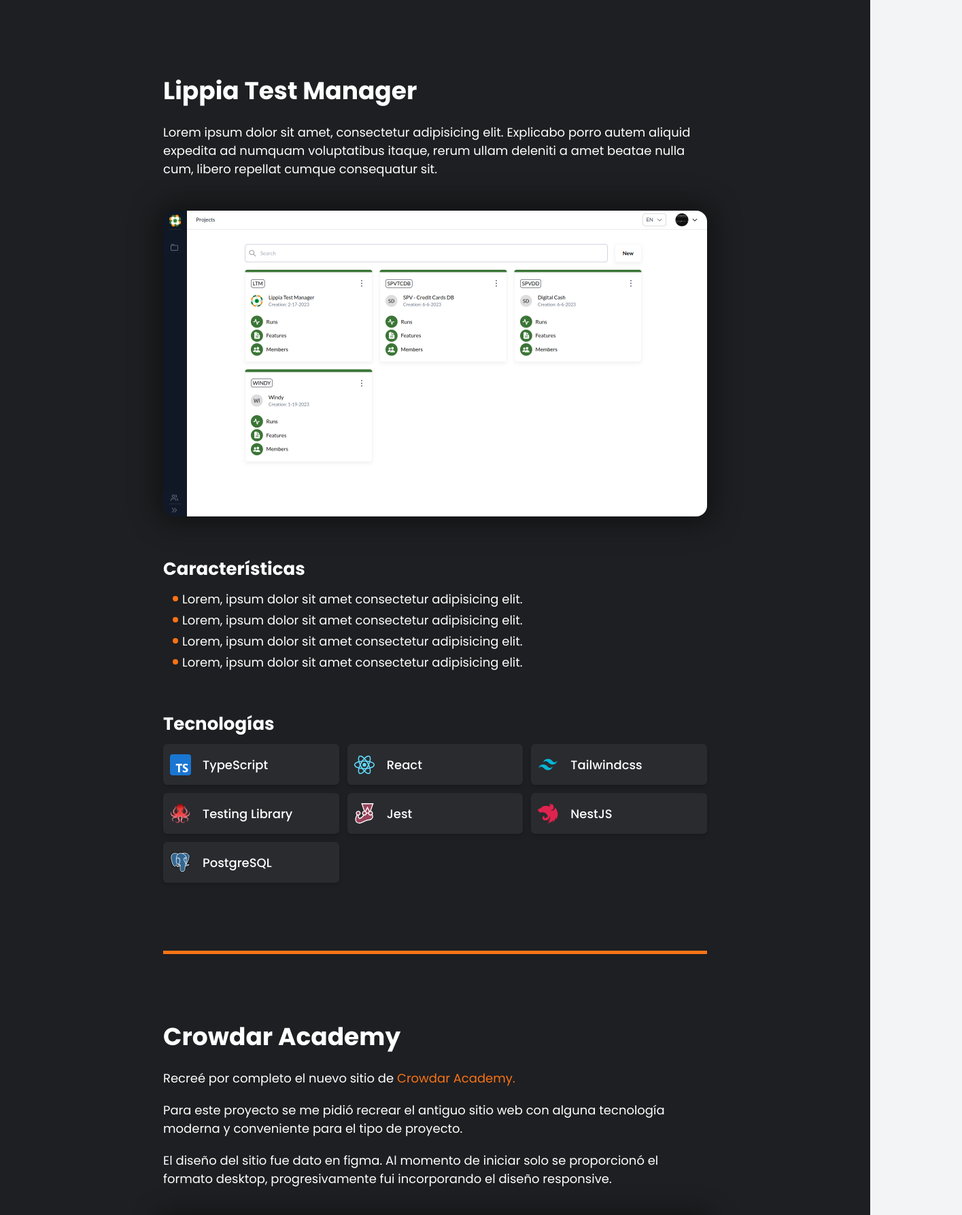
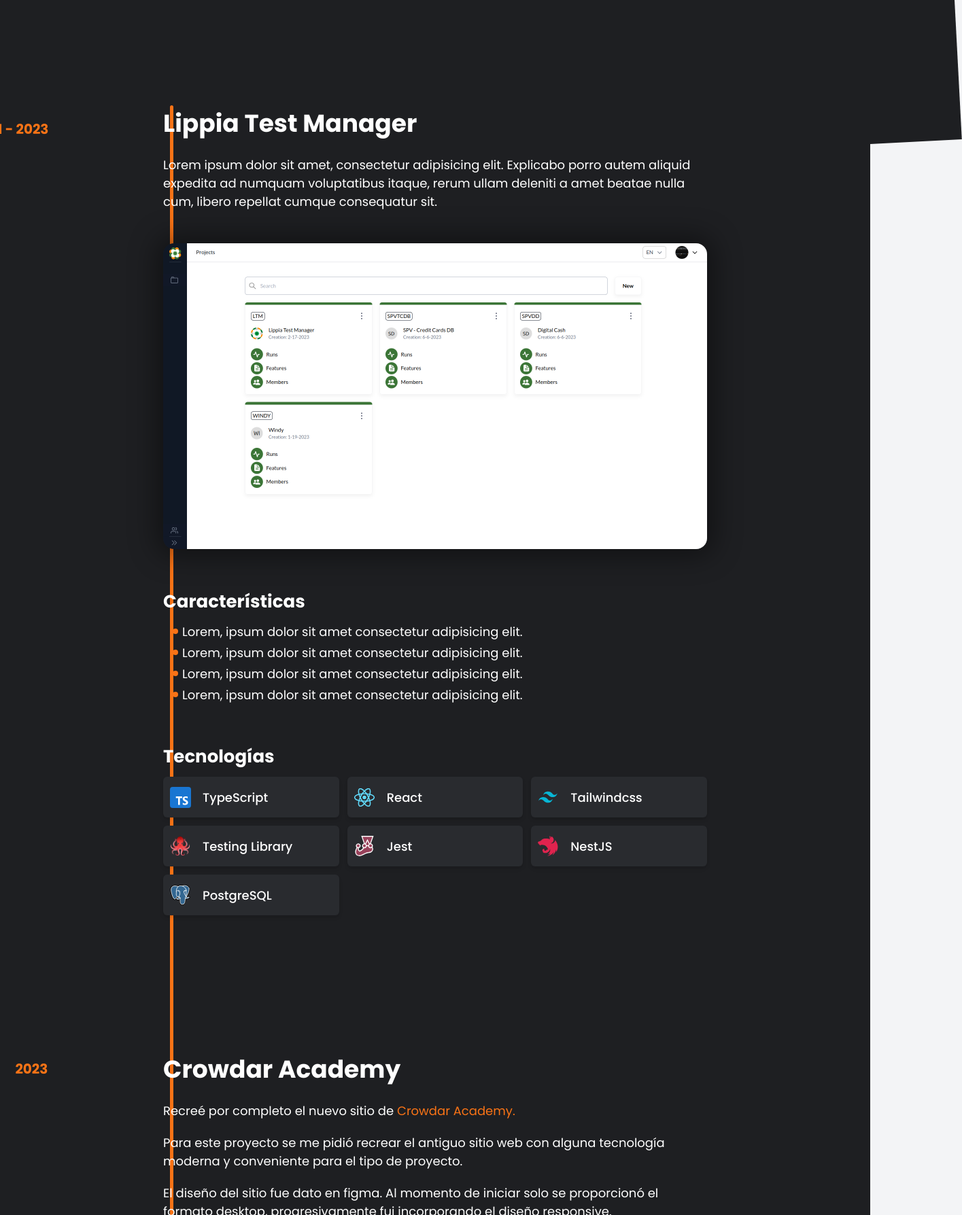
Before and after one commit to pedro-moran228/portfolio, an Astro site: page / in a window 1280 px wide. Shown: the part 802-2590 px from the top of the page at 68% size, 1415 px wide, since content can reach past the window. Built offline with nearby package versions, Linux system fonts and the light colour scheme; Astro itself is replaced by a stand-in of ours.

Commit message:
aside time lapse experience

```diff
--- a/astro.config.mjs
+++ b/astro.config.mjs
@@ -1,8 +1,8 @@
 import { defineConfig } from 'astro/config';
-
 import tailwind from "@astrojs/tailwind";
 
 // https://astro.build/config
 export default defineConfig({
-  integrations: [tailwind()]
+  integrations: [tailwind()],
+  server: { port: 4000 }
 });
--- a/src/components/ExperienceSection/CrowdarAcademy.astro
+++ b/src/components/ExperienceSection/CrowdarAcademy.astro
@@ -2,11 +2,11 @@
 import Technologies from "../HeroSection/Technologies.astro";
 ---
 
-<article class="relative">
-  <div
-    class="container before:left-1/2 before:-translate-x-1/2 before:max-w-[800px] divide-line--before"
-  >
+<article class="relative mt-[200px]">
+  <div class="top-0 left-[calc(50%-80px)] -translate-x-1/2 absolute container">
+    <p class="mt-[11px] text-[20px] font-bold text-secondary">2023</p>
   </div>
+  <!-- <div class="mt-[200px] container"></div> -->
   <header class="container max-w-[800px]">
     <h3 class="text-current">Crowdar Academy</h3>
     <p>
--- a/src/components/ExperienceSection/ExperienceSection.astro
+++ b/src/components/ExperienceSection/ExperienceSection.astro
@@ -4,18 +4,22 @@
 ---
 
 <section
-  class="mt-[250px] relative bg-primary pb-[160px] mark-triangle--before mark-triangle--after text-white"
+  class="mt-[250px] pt-[80px] relative bg-primary pb-[160px] mark-triangle--before mark-triangle--after text-white"
 >
   <header
     class="mx-auto left-1/2 -translate-x-1/2 absolute text-right container"
   >
     <h2
-      class="abosolute top-[-135px] -rotate-3 before:block before:absolute before:-inset-1 before:bg-primary relative inline-block"
+      class="abosolute top-[-215px] -rotate-3 before:block before:absolute before:-inset-1 before:bg-primary relative inline-block"
     >
       <span class="relative text-secondary bg-primary">Experiencia</span>
     </h2>
   </header>
-  <section class="space-y-[200px]">
+  <section class="relative">
+    <aside
+      class="absolute h-[100%] top-0 left-[250px] bg-secondary w-[5px] rounded"
+    >
+    </aside>
     <LippiaTestManager />
     <CrowdarAcademy />
   </section>
--- a/src/components/ExperienceSection/LippiaTestManager.astro
+++ b/src/components/ExperienceSection/LippiaTestManager.astro
@@ -2,7 +2,10 @@
 import Technologies from "../HeroSection/Technologies.astro";
 ---
 
-<article class="container max-w-[800px] pt-[80px] relative space-y-12">
+<article class="container max-w-[800px] relative space-y-12">
+  <p class="absolute left-[-280px] top-0 text-[20px] font-bold text-secondary">
+    2021 - 2023
+  </p>
   <header>
     <h3 class="text-current">Lippia Test Manager</h3>
     <p>
--- a/src/layouts/Layout.astro
+++ b/src/layouts/Layout.astro
@@ -22,16 +22,17 @@
       rel="stylesheet"
     />
   </head>
-  <body class="bg-gray-100">
+  <body class="contents">
     <slot />
     <Footer />
   </body>
-</html>
+
   <style is:global>
     html,
     body {
       overflow-x: hidden;
       font-family: "Poppins", sans-serif;
+      background-color: #f3f4f6;
     }
 
     .mask-triangle--before::before {
@@ -60,3 +61,4 @@
 			);
 	} */
   </style>
+</html>
```
Lines whose indentation alone changed are shown as unchanged.
